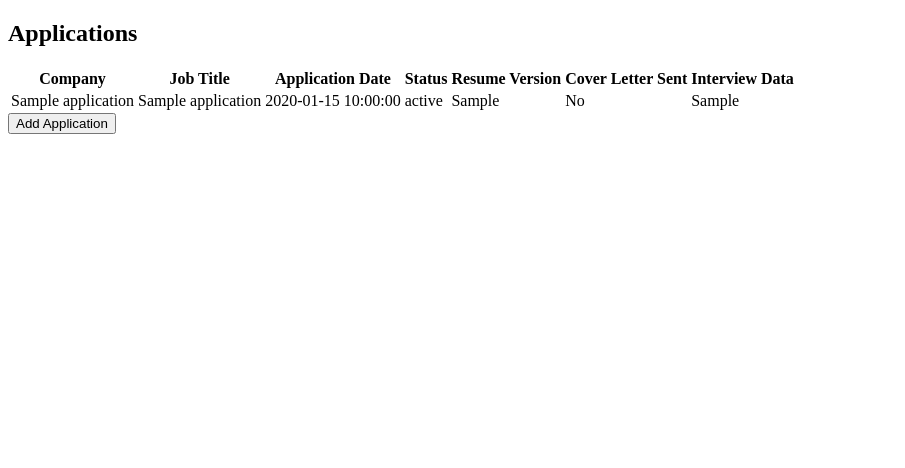
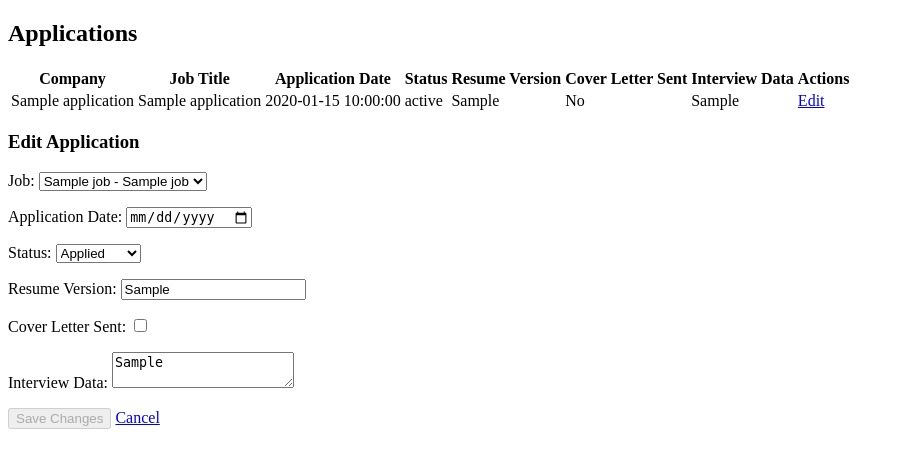
Before and after one commit to jbonilla8/job-application-tracker, a Flask app: template templates/applications.html in a window 1280 px wide. Shown: the part 98-566 px from the top of the page, without its empty margins (0-905 px from the left). Run offline with Flask 3, Linux system fonts and the light colour scheme; the template is opened without the code that fills it: most values are stand-ins (such as "Sample title", 1, 10 or a date in 2020).

Commit message:
Implement application editing with change detection

```diff
--- a/app.py
+++ b/app.py
@@ -410,6 +410,65 @@ def applications():
         conn = get_db()
         cursor = conn.cursor(dictionary=True)
 
+        # Update an existing application when the edit form is submitted
+        if request.method == "POST" and request.form.get("form_action") == "edit":
+            application_id = request.form.get("application_id", type=int)
+            job_id = request.form.get("job_id", type=int)
+            application_date = request.form.get("application_date")
+            status = request.form.get("status")
+
+            # Validate required fields
+            if (
+                application_id is None
+                or job_id is None
+                or not application_date
+                or not status
+            ):
+                return "Application ID, job, date, and status are required.", 400
+
+            # Validate JSON interview data if provided
+            interview_data = request.form.get("interview_data", "").strip() or None
+
+            if interview_data:
+                try:
+                    interview_details = json.loads(interview_data)
+                except json.JSONDecodeError:
+                    return "Interview data must contain valid JSON.", 400
+
+                if not isinstance(interview_details, dict):
+                    return "Interview data must be a JSON object.", 400
+
+            # Get updated application information
+            application_data = (
+                job_id,
+                application_date,
+                status,
+                request.form.get("resume_version", "").strip() or None,
+                1 if request.form.get("cover_letter_sent") == "on" else 0,
+                interview_data,
+                application_id,
+            )
+
+            # Update the selected application in MySQL
+            cursor.execute(
+                """
+                UPDATE applications
+                SET job_id = %s,
+                    application_date = %s,
+                    status = %s,
+                    resume_version = %s,
+                    cover_letter_sent = %s,
+                    interview_data = %s
+                WHERE application_id = %s
+            """,
+                application_data,
+            )
+
+            conn.commit()
+
+            # Return to the Applications page
+            return redirect(url_for("applications"))
+
         # Add a new application when the form is submitted
         if request.method == "POST":
             job_id = request.form.get("job_id", type=int)
@@ -489,9 +548,23 @@ def applications():
 
         job_list = cursor.fetchall()
 
-        # Send application records and job options to the HTML template
+        # Retrieve the application selected for editing
+        edit_application = None
+        application_id = request.args.get("edit", type=int)
+
+        if application_id is not None:
+            cursor.execute(
+                "SELECT * FROM applications WHERE application_id = %s",
+                (application_id,),
+            )
+            edit_application = cursor.fetchone()
+
+        # Send application data, job options, and selected application to HTML
         return render_template(
-            "applications.html", applications=application_list, jobs=job_list
+            "applications.html",
+            applications=application_list,
+            jobs=job_list,
+            edit_application=edit_application,
         )
 
     except mysql.connector.Error:
--- a/templates/applications.html
+++ b/templates/applications.html
@@ -14,6 +14,7 @@
             <th>Resume Version</th>
             <th>Cover Letter Sent</th>
             <th>Interview Data</th>
+            <th>Actions</th>
         </tr>
     </thead>
     <tbody>
@@ -26,16 +27,81 @@
             <td>{{ application.resume_version or '' }}</td>
             <td>{{ 'Yes' if application.cover_letter_sent else 'No' }}</td>
             <td>{{ application.interview_data or '' }}</td>
+            <td>
+                <a href="{{ url_for('applications', edit=application.application_id) }}">Edit</a>
+            </td>
         </tr>
         {% else %}
         <tr>
-            <td colspan="7">No applications found.</td>
+            <td colspan="8">No applications found.</td>
         </tr>
         {% endfor %}
     </tbody>
 </table>
 
+{% if edit_application %}
 
+<h3>Edit Application</h3>
+
+<form id="edit-application-form" method="POST" action="{{ url_for('applications') }}">
+
+    <!-- Identify the application being edited -->
+    <input type="hidden" name="form_action" value="edit">
+    <input type="hidden" name="application_id" value="{{ edit_application.application_id }}">
+
+    <p>
+        <label for="edit_job_id">Job:</label>
+        <select id="edit_job_id" name="job_id" required>
+            {% for job in jobs %}
+            <option value="{{ job.job_id }}" {% if job.job_id==edit_application.job_id %}selected{% endif %}>
+                {{ job.company_name }} - {{ job.job_title }}
+            </option>
+            {% endfor %}
+        </select>
+    </p>
+
+    <p>
+        <label for="edit_application_date">Application Date:</label>
+        <input type="date" id="edit_application_date" name="application_date"
+            value="{{ edit_application.application_date or '' }}" required>
+    </p>
+
+    <p>
+        <label for="edit_status">Status:</label>
+        <select id="edit_status" name="status" required>
+            {% for status in ['Applied', 'Screening', 'Interview', 'Offer', 'Rejected', 'Withdrawn'] %}
+            <option value="{{ status }}" {% if edit_application.status==status %}selected{% endif %}>
+                {{ status }}
+            </option>
+            {% endfor %}
+        </select>
+    </p>
+
+    <p>
+        <label for="edit_resume_version">Resume Version:</label>
+        <input type="text" id="edit_resume_version" name="resume_version"
+            value="{{ edit_application.resume_version or '' }}">
+    </p>
+
+    <p>
+        <label for="edit_cover_letter_sent">Cover Letter Sent:</label>
+        <input type="checkbox" id="edit_cover_letter_sent" name="cover_letter_sent" {% if
+            edit_application.cover_letter_sent %}checked{% endif %}>
+    </p>
+
+    <p>
+        <label for="edit_interview_data">Interview Data:</label>
+        <textarea id="edit_interview_data" name="interview_data">{{ edit_application.interview_data or '' }}</textarea>
+    </p>
+
+    <button type="submit" id="save-changes-button" disabled>Save Changes</button>
+    <a href="{{ url_for('applications') }}">Cancel</a>
+
+</form>
+
+{% endif %}
+
+{% if not edit_application %}
 <button type="button" onclick="document.getElementById('add-application-form').hidden = false">
     Add Application
 </button>
@@ -98,6 +164,45 @@
     </form>
 
 </div>
+{% endif %}
 
 
+{% if edit_application %}
+<script>
+    // Return to the Applications page when the browser is refreshed
+    const navigation = performance.getEntriesByType("navigation")[0];
+
+    if (navigation && navigation.type === "reload") {
+        window.location.replace("{{ url_for('applications') }}");
+    }
+
+    // Get the Edit Application form and Save Changes button
+    const editForm = document.getElementById("edit-application-form");
+    const saveButton = document.getElementById("save-changes-button");
+
+    // Store the original values of all editable fields
+    const fields = Array.from(
+        editForm.querySelectorAll('input:not([type="hidden"]), select, textarea')
+    );
+
+    const originalValues = fields.map(field =>
+        field.type === "checkbox" ? field.checked : field.value
+    );
+
+    // Enable Save Changes only when a field has changed
+    function checkForChanges() {
+        saveButton.disabled = !fields.some((field, index) => {
+            const currentValue = field.type === "checkbox"
+                ? field.checked
+                : field.value;
+
+            return currentValue !== originalValues[index];
+        });
+    }
+
+    editForm.addEventListener("input", checkForChanges);
+    editForm.addEventListener("change", checkForChanges);
+</script>
+{% endif %}
+
 {% endblock %}
```
